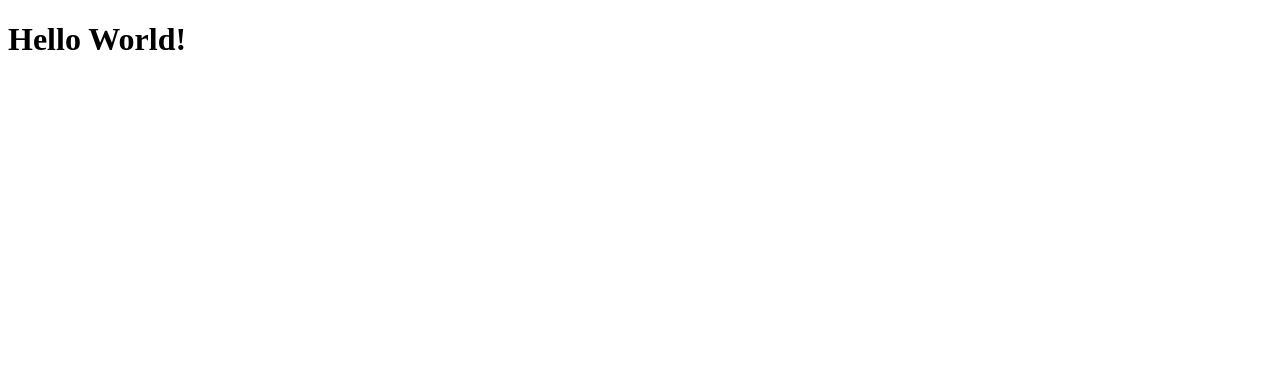
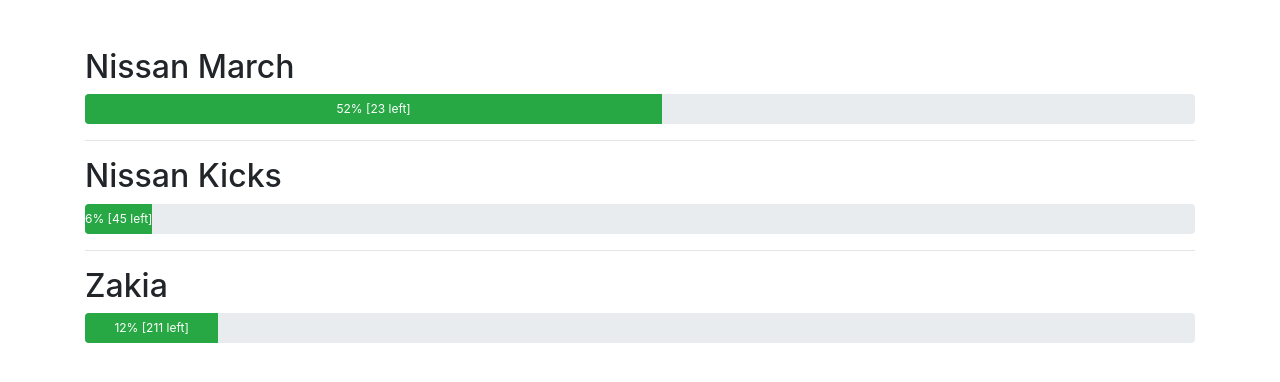
Before and after one commit to jonakmex/creditprogress, a plain HTML site: page index.html in a window 1280 px wide. Drawn offline with nearby package versions, Linux system fonts and the light colour scheme.

Commit message:
Credits initial

```diff
--- a/index.html
+++ b/index.html
@@ -1,9 +1,76 @@
 <!DOCTYPE html>
-<html>
-    <head>
-        <title>Credit Progress</title>
-    </head>
-    <body>
-        <h1>Hello World!</h1>
-    </body>
+<html lang="en">
+<head>
+<meta charset="UTF-8">
+<meta name="viewport" content="width=device-width, initial-scale=1.0">
+<title>Progress Bar Example</title>
+<link rel="stylesheet" href="https://stackpath.bootstrapcdn.com/bootstrap/4.5.2/css/bootstrap.min.css">
+<style>
+    .progress {
+        height: 30px;
+    }
+
+    .progress-bar {
+        transition: width 0.5s ease-in-out;
+    }
+</style>
+</head>
+<body>
+
+<div class="container mt-5">
+    <h2>Nissan March</h2>
+    <div class="progress">
+        <div class="progress-bar bg-success" id="creditMarch" role="progressbar" aria-valuenow="0" aria-valuemin="0" aria-valuemax="100">0%</div>
+    </div>
+    <hr/>
+    <h2>Nissan Kicks</h2>
+    <div class="progress">
+        <div class="progress-bar bg-success" id="creditKicks" role="progressbar" aria-valuenow="0" aria-valuemin="0" aria-valuemax="100">0%</div>
+    </div>
+    <hr/>
+    <h2>Zakia</h2>
+    <div class="progress">
+        <div class="progress-bar bg-success" id="creditZakia" role="progressbar" aria-valuenow="0" aria-valuemin="0" aria-valuemax="100">0%</div>
+    </div>
+</div>
+
+<script>
+    let creditMarch = {
+        periods: 48,
+        cleared: 25
+    }
+    let creditKicks = {
+        periods: 48,
+        cleared: 3
+    }
+    let creditZakia = {
+        periods: 241,
+        cleared: 30
+    }
+
+    let progressMarch = getProgress(creditMarch.periods,creditMarch.cleared);
+    let progressKicks = getProgress(creditKicks.periods,creditKicks.cleared);
+    let progressZakia = getProgress(creditZakia.periods,creditZakia.cleared);
+
+    const progressBarMarch = document.getElementById('creditMarch');
+    progressBarMarch.style.width = progressMarch  + '%';
+    progressBarMarch.innerHTML = progressMarch + '% '+ '['+ (creditMarch.periods - creditMarch.cleared) +' left]';
+
+    const progressBarKicks = document.getElementById('creditKicks');
+    progressBarKicks.style.width = progressKicks  + '%';
+    progressBarKicks.innerHTML = progressKicks + '% ' + '['+ (creditKicks.periods - creditKicks.cleared) +' left]';
+
+    const progressBarZakia = document.getElementById('creditZakia');
+    progressBarZakia.style.width = progressZakia  + '%';
+    progressBarZakia.innerHTML = progressZakia + '% ' + '['+ (creditZakia.periods - creditZakia.cleared) +' left]';
+
+
+
+    function getProgress (periods,cleared) {
+        return Math.floor ((cleared * 100) / periods);
+    }
+
+</script>
+
+</body>
 </html>
```
